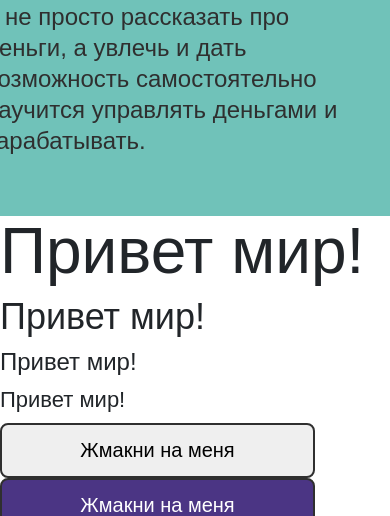
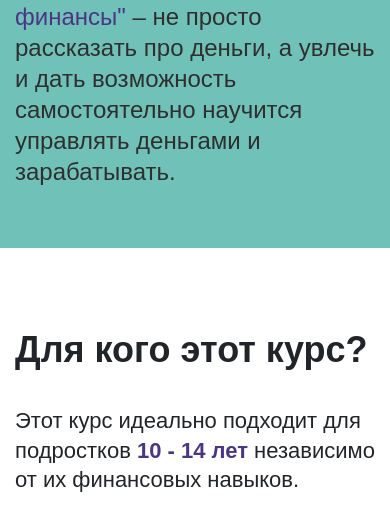
Before and after one commit to catdimson/testing_vision_web, a Django app: page / in a window 390 px wide; the page is wider, and only the part inside the window is pictured. Shown: the part 2715-3231 px from the top of that part. Run offline with Django 3.2, Linux system fonts and the light colour scheme; some libraries are stand-ins or nearby versions; some web fonts are replaced; grey boxes are pictures that could not be loaded.

Commit message:
добавлен блок 3

```diff
--- a/main/templates/base.html
+++ b/main/templates/base.html
@@ -93,6 +93,64 @@
                 </div>
             </section>
 
+            <section class="for-whom">
+                <div class="container">
+                    <h2>Для кого этот курс?</h2>
+                    <div class="row">
+                        <div class="col-md-9">
+                            <h4>Этот курс идеально подходит для подростков <span class="color--purple fw-7">10 - 14 лет</span>
+                                независимо от их финансовых навыков.</h4>
+                        </div>
+                    </div>
+                    <div class="row">
+                        <div class="col-md-3">
+                            <div class="pluses">
+                                <div class="pluses__img">
+                                    <img src="{% static 'img/boys/Kid_1_1.svg' %}">
+                                </div>
+                                <div class="pluses__text text">
+                                    Если они вообще не вникают в денежные дела семьи и не хотят брать на себя
+                                    ответственность за личные накопления.
+                                </div>
+                            </div>
+                        </div>
+                        <div class="col-md-3">
+                            <div class="pluses">
+                                <div class="pluses__img">
+                                    <img src="{% static 'img/boys/Kid_2.svg' %}">
+                                </div>
+                                <div class="pluses__text text">
+                                    Если они учатся сберегать средства, но ни вы, ни они не знают: а что можно сделать
+                                    ещё, кроме как завести копилку?
+                                </div>
+                            </div>
+                        </div>
+                        <div class="col-md-3">
+                            <div class="pluses">
+                                <div class="pluses__img">
+                                    <img src="{% static 'img/boys/Kid_3.svg' %}">
+                                </div>
+                                <div class="pluses__text text">
+                                    Если они хотят самостоятельно накопить на крупную покупку – или же это важно вам,
+                                    чтобы они научились ценить дорогие вещи.
+                                </div>
+                            </div>
+                        </div>
+                        <div class="col-md-3">
+                            <div class="pluses">
+                                <div class="pluses__img">
+                                    <img src="{% static 'img/boys/Kid_4_1.svg' %}">
+                                </div>
+                                <div class="pluses__text text">
+                                    И ещё если они активно интересуются – как и где уже сейчас могут заработать деньги,
+                                    во что вложить и как грамотно распоряжаться финансами.
+                                </div>
+                            </div>
+                        </div>
+                    </div>
+                </div>
+            </section>
+
 
             <h1>Привет мир!</h1>
             <h2>Привет мир!</h2>
--- a/static/styles/styles.css
+++ b/static/styles/styles.css
@@ -39,7 +39,8 @@ h3,
 h4,
 button,
 p,
-a {
+a,
+.text {
   font-family: 'Montserrat Alternates', sans-serif;
 }
 h1 {
@@ -81,6 +82,9 @@ h4 {
 }
 .voice-area--width-65 {
   width: 65%;
+}
+.fw-7 {
+  font-weight: 700;
 }
 .flex-end-center {
   display: flex;
@@ -200,9 +204,11 @@ h4 {
   margin-bottom: 25px;
 }
 .finance-for-children h3 {
-  margin-left: -30px;
   color: #2f2f2f;
   margin-bottom: 30px;
+}
+.finance-for-children .finance-for-children__right-col > h3 {
+  margin-left: -30px;
 }
 .finance-for-children__left-col {
   /*img {
@@ -245,3 +251,21 @@ h4 {
   margin-bottom: 0;
   color: #4b3584;
 }
+.for-whom {
+  margin: 80px 0 50px;
+}
+.for-whom h2 {
+  font-weight: 700;
+  margin-bottom: 35px;
+}
+.for-whom h4 {
+  margin-bottom: 40px;
+}
+.pluses__img {
+  height: 180px;
+  margin-bottom: 30px;
+  margin-right: 35px;
+}
+.pluses__img img {
+  height: 100%;
+}
```
Also changed, not shown: 1 other file.
